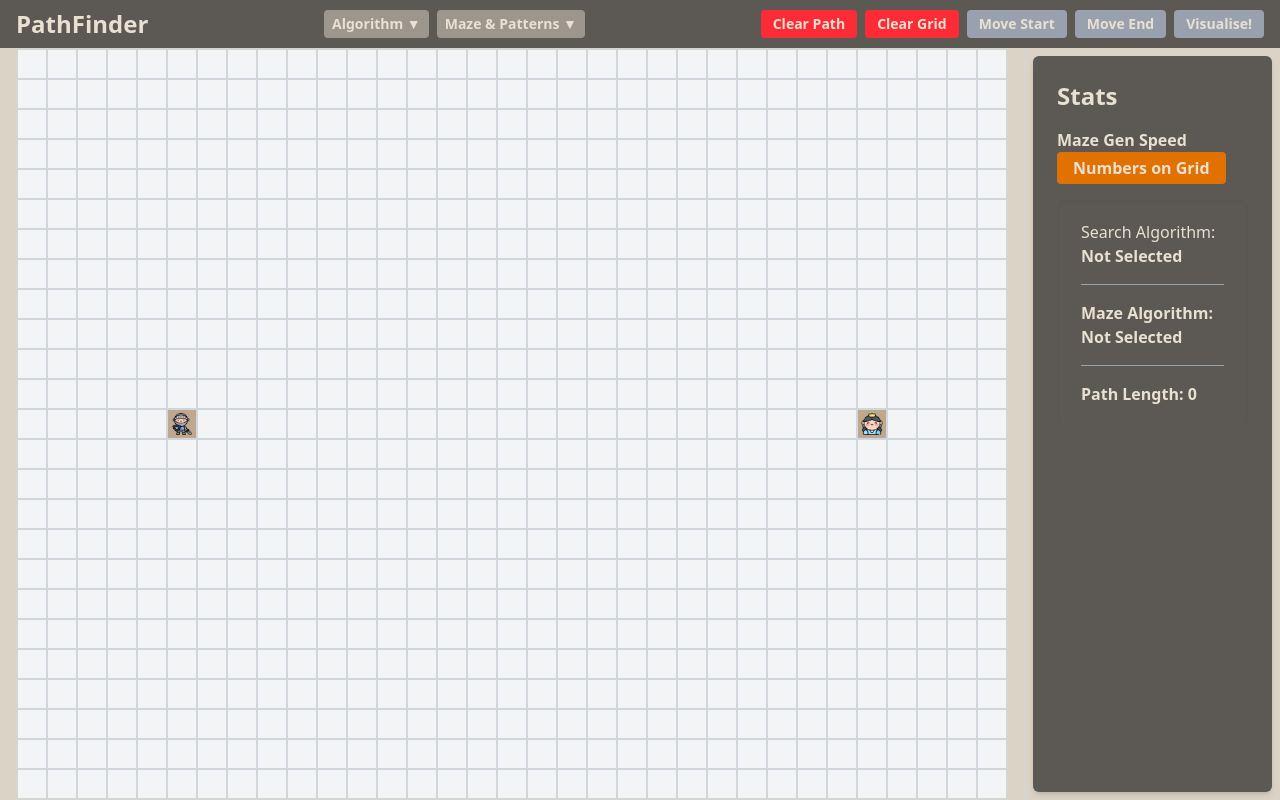
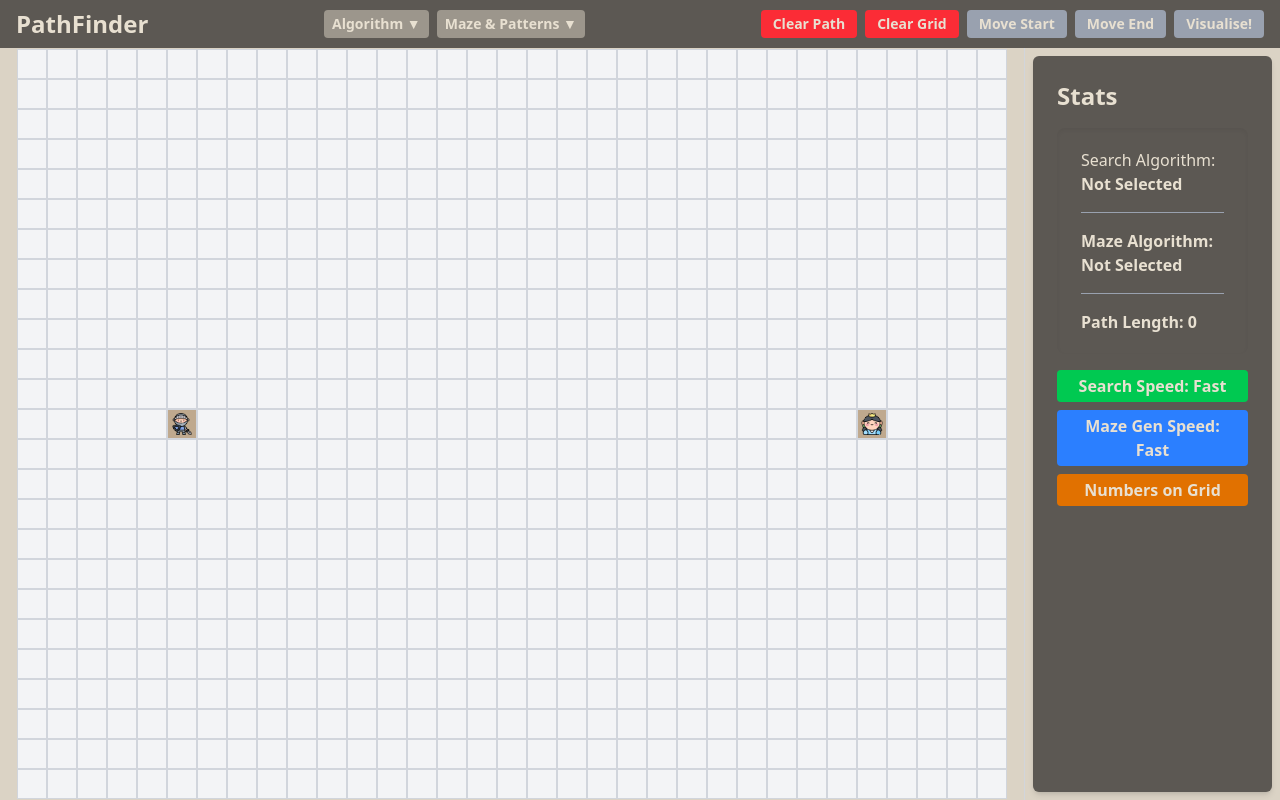
Before and after one commit to DuyNguyen16/pathfinding-visualiser, a React (Vite) app: page / in a window 1280 px wide. Built offline with nearby package versions, Linux system fonts and the light colour scheme.

Commit message:
update speed changes

```diff
--- a/src/App.jsx
+++ b/src/App.jsx
@@ -26,12 +26,16 @@ function App() {
     const [startPos, setStartPos] = useState([0, 0]);
     const [endPos, setEndPos] = useState([0, 0]);
     const [isPlacingWeight, setIsPlacingWeight] = useState(false);
+    const [isSearch, setIsSearch] = useState(false);
+    const [isMaze, setIsMaze] = useState(false);
 
     // Stats
     const [algorithms, setAlgorithms] = useState("");
     const [maze, setMaze] = useState("");
     const [pathLength, setPathLength] = useState(0);
     const [isNumberOn, setIsNumberOn] = useState(false);
+    const [mazeSpeed, setMazeSpeed] = useState(1);
+    const [searchSpeed, setSearchSpeed] = useState(1);
 
     const toggleMoveStart = () => {
         setIsMovingStart((prev) => !prev);
@@ -98,13 +102,20 @@ function App() {
         togglePlacingWeight,
         isNumberOn,
         setIsNumberOn,
+        mazeSpeed,
+        setMazeSpeed,
+        searchSpeed,
+        setSearchSpeed,
+        isSearch,
+        setIsSearch,
+        isMaze,
+        setIsMaze,
     };
 
     return (
         <mainContext.Provider value={context}>
             <main className="bg-[#DBD3C5] min-h-screen w-screen flex flex-col">
                 <Header />
-                {/* Responsive layout: col on desktop, row on mobile */}
                 <div className="flex-1 flex flex-col md:flex-row overflow-hidden">
                     <div className="md:w-4/5 w-full flex justify-center items-center overflow-auto">
                         <Grid />
--- /dev/null
+++ b/src/algorithms/Speed.jsx
@@ -0,0 +1,12 @@
+export const mazeSpeed = {
+    "Fast": 1,
+    "Average": 50,
+    "Slow": 200,
+    "Instant": 0
+};
+
+export const searchSpeed = {
+    "Fast": 1,
+    "Average": 50,
+    "Slow": 200,
+};
--- a/src/algorithms/search/Astar.jsx
+++ b/src/algorithms/search/Astar.jsx
@@ -1,6 +1,6 @@
 const delay = (ms) => new Promise((resolve) => setTimeout(resolve, ms));
 
-const Astar = async (c, reset) => {
+const Astar = async (c, reset, speed) => {
     const numRow = c.grid.length;
     const numCol = c.grid[0].length;
 
@@ -47,7 +47,7 @@ const Astar = async (c, reset) => {
                 );
                 return newGrid;
             });
-            await delay(1);
+            await delay(speed);
         }
 
         if (row === endR && col === endC) break;
@@ -113,7 +113,7 @@ const Astar = async (c, reset) => {
             });
 
             if (reset.current) return;
-            await delay(40);
+            await delay(speed);
         }
 
         c.setPathLength(totalCost - 1);
--- a/src/algorithms/search/BreadthFirstSearch.jsx
+++ b/src/algorithms/search/BreadthFirstSearch.jsx
@@ -1,6 +1,6 @@
 const delay = (ms) => new Promise((resolve) => setTimeout(resolve, ms));
 
-const BreadthFirstSearch = async (c, reset) => {
+const BreadthFirstSearch = async (c, reset, speed) => {
     let queue = [];
     let numRow = c.grid.length;
     let numCol = c.grid[0].length;
@@ -51,7 +51,7 @@ const BreadthFirstSearch = async (c, reset) => {
                 return newGrid;
             });
 
-            await delay(1);
+            await delay(speed);
         }
     }
 
@@ -80,7 +80,7 @@ const BreadthFirstSearch = async (c, reset) => {
                 return newGrid;
             });
 
-            await delay(40);
+            await delay(speed);
         }
 
         c.setPathLength(count - 1);
--- a/src/algorithms/search/DepthFirstSearch.jsx
+++ b/src/algorithms/search/DepthFirstSearch.jsx
@@ -1,6 +1,6 @@
 const delay = (ms) => new Promise((resolve) => setTimeout(resolve, ms));
 
-export const DepthFirstSearch = async (c, reset) => {
+export const DepthFirstSearch = async (c, reset, speed) => {
     const visited = Array.from({ length: c.grid.length }, () =>
         Array(c.grid[0].length).fill(false)
     );
@@ -13,7 +13,6 @@ export const DepthFirstSearch = async (c, reset) => {
         if (visited[r][col]) return;
         visited[r][col] = true;
 
-
         if (c.grid[r][col][0] !== 2 && c.grid[r][col][0] !== 3) {
             c.setGrid((prevGrid) => {
                 const newGrid = prevGrid.map((row, ri) =>
@@ -23,7 +22,7 @@ export const DepthFirstSearch = async (c, reset) => {
                 );
                 return newGrid;
             });
-            await delay(40);
+            await delay(speed);
         }
 
         path.push([r, col]);
@@ -78,7 +77,7 @@ export const DepthFirstSearch = async (c, reset) => {
         });
 
         count++;
-        await delay(40);
+        await delay(speed);
     }
 
     c.setPathLength(count - 1);
--- a/src/algorithms/search/Dijkstra.jsx
+++ b/src/algorithms/search/Dijkstra.jsx
@@ -1,6 +1,6 @@
 const delay = (ms) => new Promise((resolve) => setTimeout(resolve, ms));
 
-const Dijkstra = async (c, reset) => {
+const Dijkstra = async (c, reset, speed) => {
     const numRow = c.grid.length;
     const numCol = c.grid[0].length;
 
@@ -45,7 +45,7 @@ const Dijkstra = async (c, reset) => {
                 );
                 return newGrid;
             });
-            await delay(1);
+            await delay(speed);
         }
 
         if (row === endRow && col === endCol) break;
@@ -106,7 +106,7 @@ const Dijkstra = async (c, reset) => {
             });
 
             if (reset.current) return;
-            await delay(40);
+            await delay(speed);
         }
 
         c.setPathLength(totalCost - 1);
--- a/src/components/Stats.jsx
+++ b/src/components/Stats.jsx
@@ -1,12 +1,56 @@
 import { useContext } from "react";
 import { mainContext } from "../App";
 import { algoList, mazeList } from "../algorithms/AlgorithmLists";
+import {
+    mazeSpeed as mazeSpeedMap,
+    searchSpeed as searchSpeedMap,
+} from "../algorithms/Speed";
+
+const mazeSpeedOptions = Object.entries(mazeSpeedMap);
+const searchSpeedOptions = Object.entries(searchSpeedMap);
 
 const Stats = () => {
     const c = useContext(mainContext);
 
     const selectedAlgo = algoList.find((algo) => algo.key === c.algorithms);
     const selectedMaze = mazeList.find((algo) => algo.key === c.maze);
+
+    const getMazeSpeedLabel = () => {
+        const entry = mazeSpeedOptions.find(
+            (option) => option[1] === c.mazeSpeed
+        );
+        return entry ? entry[0] : "Average";
+    };
+
+    // Helper to get label from value for search speed
+    const getSearchSpeedLabel = () => {
+        const entry = searchSpeedOptions.find(
+            (option) => option[1] === c.searchSpeed
+        );
+        return entry ? entry[0] : "Average";
+    };
+
+    // Toggle maze speed label & value
+    const toggleMazeSpeed = () => {
+        const currentLabel = getMazeSpeedLabel();
+        const index = mazeSpeedOptions.findIndex(
+            ([label]) => label === currentLabel
+        );
+        const nextIndex = (index + 1) % mazeSpeedOptions.length;
+        const nextOption = mazeSpeedOptions[nextIndex];
+        c.setMazeSpeed(nextOption[1]);
+    };
+
+    // Toggle search speed label & value
+    const toggleSearchSpeed = () => {
+        const currentLabel = getSearchSpeedLabel();
+        const index = searchSpeedOptions.findIndex(
+            ([label]) => label === currentLabel
+        );
+        const nextIndex = (index + 1) % searchSpeedOptions.length;
+        const nextOption = searchSpeedOptions[nextIndex];
+        c.setSearchSpeed(nextOption[1]);
+    };
 
     return (
         <div
@@ -19,15 +63,7 @@ const Stats = () => {
             >
                 Stats
             </h2>
-            <div>
-                <button>Maze Gen Speed</button>
-                <button
-                    className="bg-amber-600 px-4 py-1 rounded cursor-pointer hover:bg-amber-700 duration-150"
-                    onClick={() => c.setIsNumberOn((prev) => !prev)}
-                >
-                    Numbers on Grid
-                </button>
-            </div>
+
             <div
                 className="w-full py-5 px-6 rounded-lg shadow-inner"
                 style={{ backgroundColor: "var(--color-wallBG)" }}
@@ -76,6 +112,30 @@ const Stats = () => {
                     Path Length: {c.pathLength === "" ? "0" : c.pathLength}
                 </p>
             </div>
+            <div className="flex flex-col gap-2">
+                <button
+                    onClick={toggleSearchSpeed}
+                    disabled={c.isSearch || c.isMaze}
+                    className="px-3 py-1 bg-green-500 hover:bg-green-600 rounded text-white"
+                >
+                    Search Speed: {getSearchSpeedLabel()}
+                </button>
+                <button
+                    onClick={toggleMazeSpeed}
+                    disabled={c.isSearch || c.isMaze}
+                    className="px-3 py-1 bg-blue-500 hover:bg-blue-600 rounded text-white "
+                >
+                    Maze Gen Speed: {getMazeSpeedLabel()}
+                </button>
+
+                <button
+                    onClick={() => c.setIsNumberOn((prev) => !prev)}
+                    disabled={c.isSearch || c.isMaze}
+                    className="bg-amber-600 px-4 py-1 rounded cursor-pointer hover:bg-amber-700 duration-150"
+                >
+                    Numbers on Grid
+                </button>
+            </div>
         </div>
     );
 };
```
Also changed, not shown: src/algorithms/maze/RecursiveDivision.jsx (+27 -11 lines), src/components/Header.jsx (+19 -22 lines).
